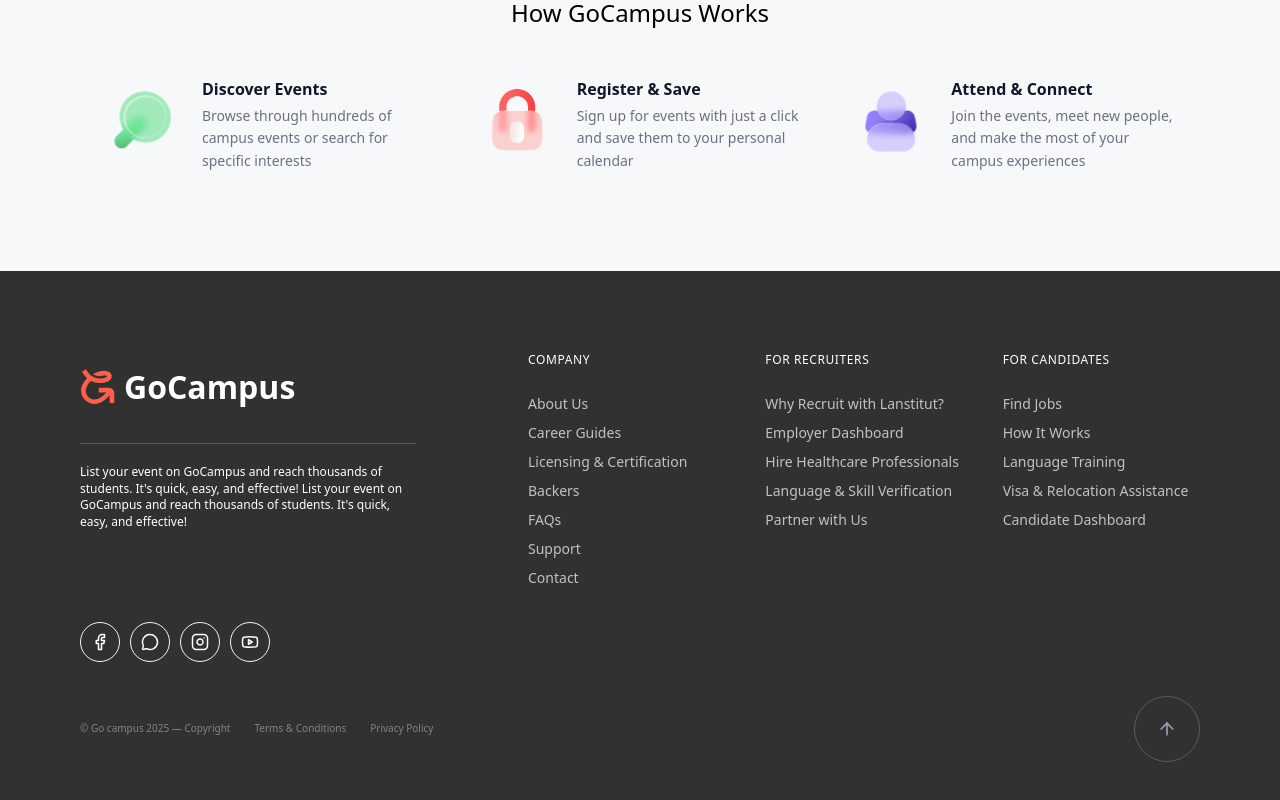
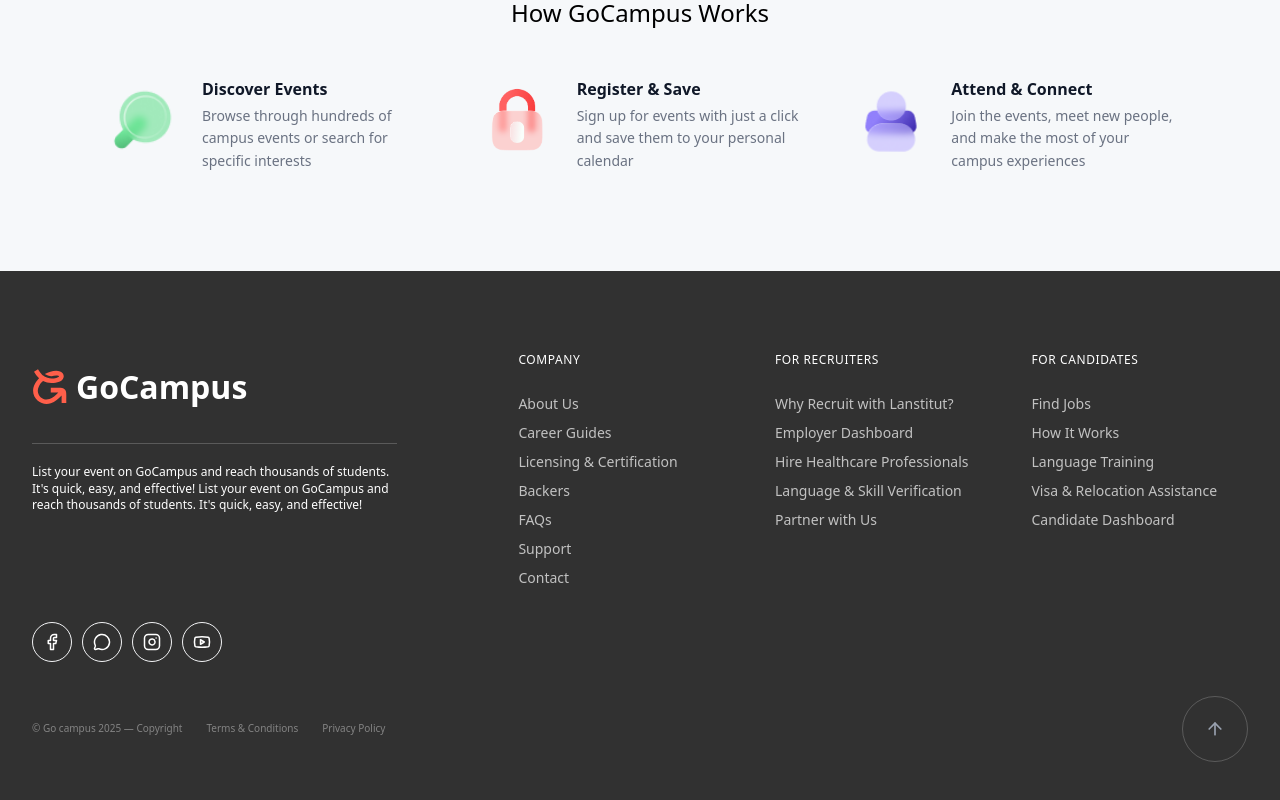
Before and after one commit to Go-Campus/go_campus, a Next.js app: page /home in a window 1280 px wide. Shown: the part 4232-5032 px from the top of the page. Built offline with nearby package versions, Linux system fonts and the light colour scheme.

Commit message:
footer sest

```diff
--- a/components/footer/index.jsx
+++ b/components/footer/index.jsx
@@ -12,7 +12,7 @@
 
 export default function Footer() {
   return (
-    <footer className="bg-[#313131] text-[#FFFFFF] px-6   md:px-8 lg:p-[80px] w-full relative">
+    <footer className="bg-[#313131] text-[#FFFFFF] px-6   md:px-8   pt-[36px]  pb-[50px] md:p-[80px] w-full relative">
       <div className="w-full flex flex-col  gap-[34px]">
         {/* Main Footer Content */}
         <div className="flex justify-between md:flex-row flex-col  w-full">
```
